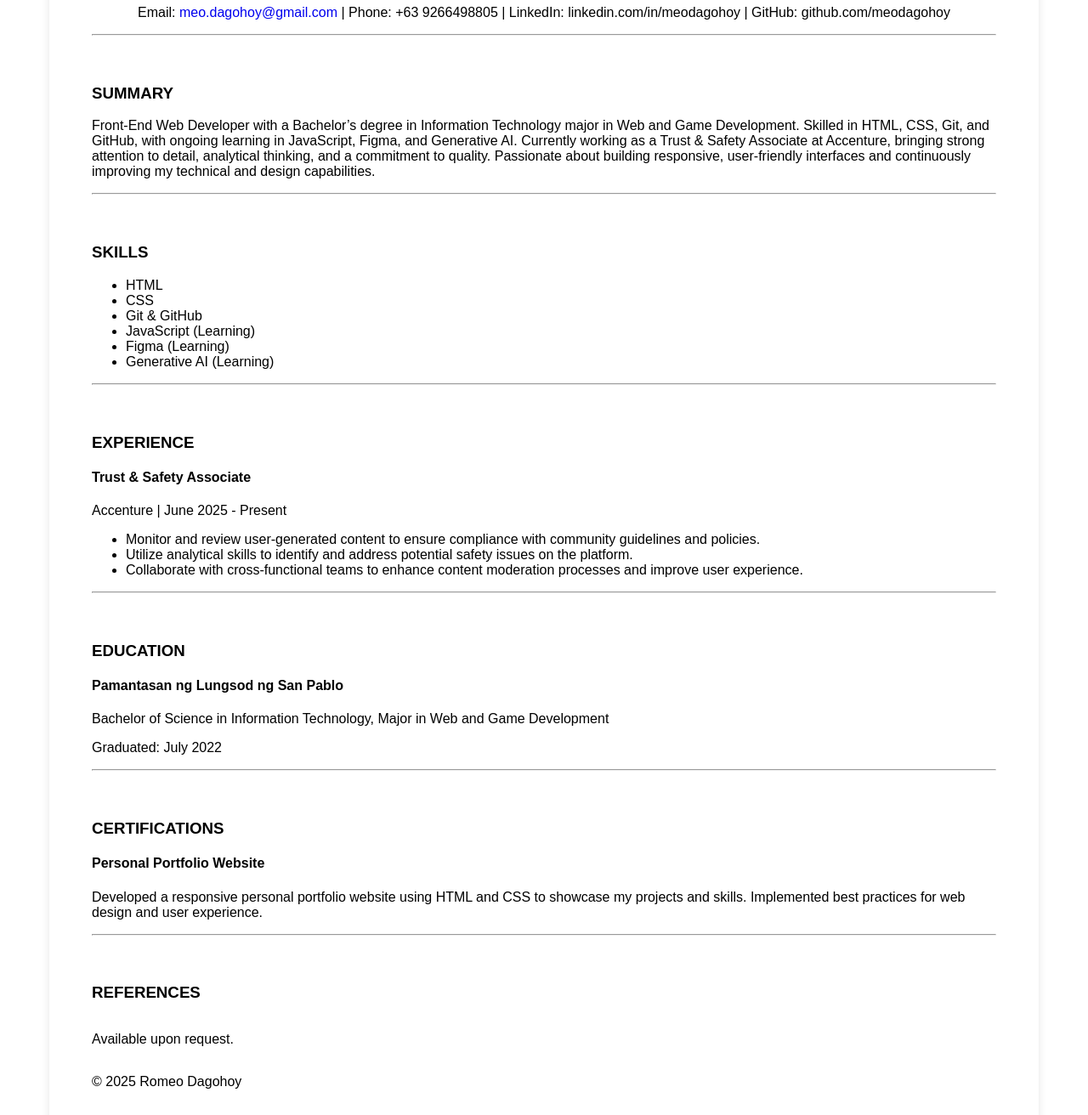
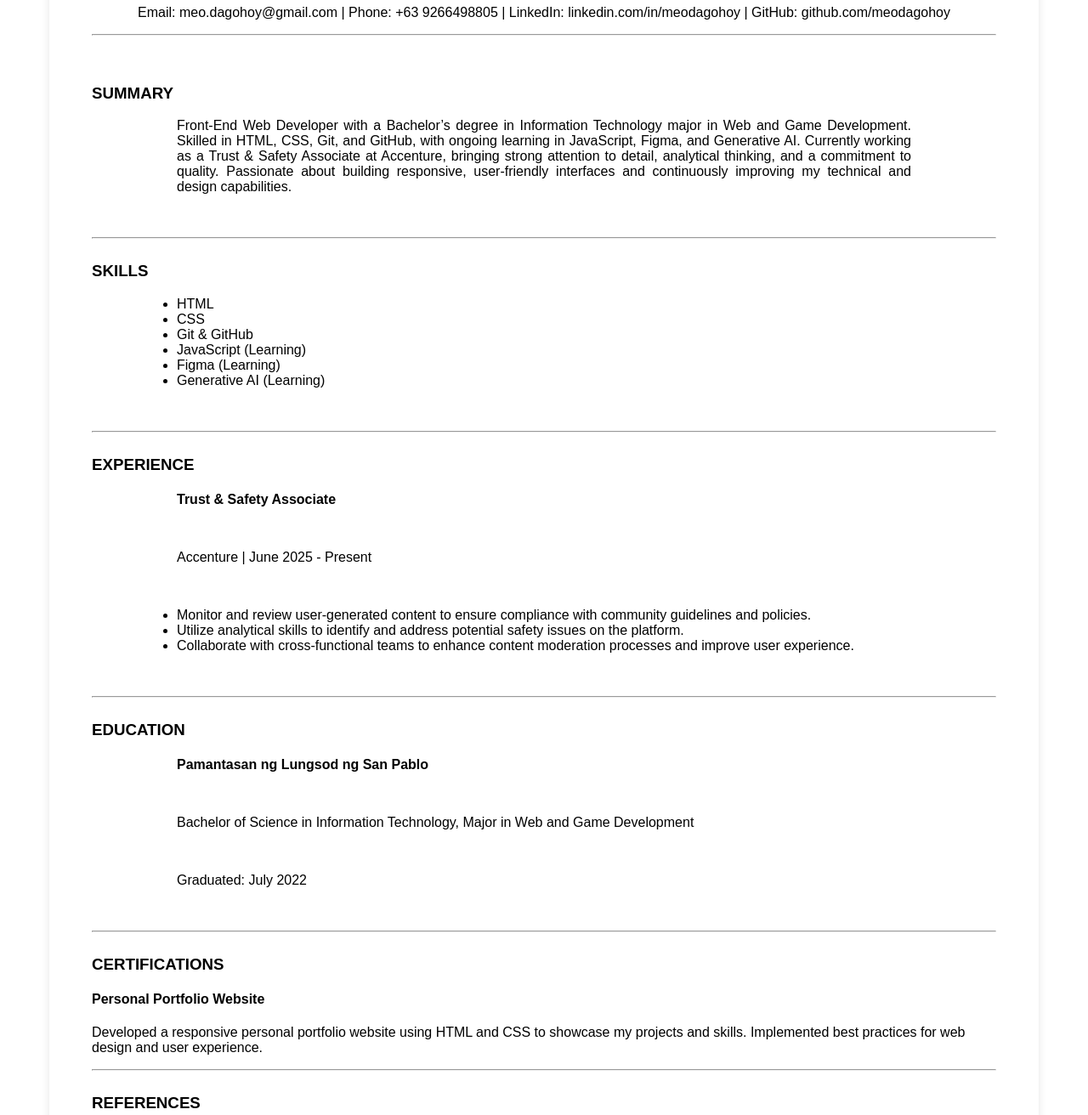
Before and after one commit to meodagohoy/resume, a plain HTML site: page index.html in a window 1280 px wide. Shown: the part 240-1552 px from the top of the page at 85% size. Drawn offline with Linux system fonts and the light colour scheme.

Commit message:
add alignment and links

```diff
--- a/styles.css
+++ b/styles.css
@@ -1,4 +1,5 @@
-.container {
+.container
+{
     display: flex;
     flex-direction: column;
     margin: 50px;
@@ -9,16 +10,40 @@
     background-color: #fff;
 }
 
-.profile {
+.profile
+{
     text-align: center;
     margin-bottom: 30px;
 }
-#name {
+#name
+{
     font-size: 40px;
     font-weight: bold;
     margin-bottom: 10px;
 }
 
-.summary, .skills, .experience, .education, .certification, .references {
-    margin-bottom: 30px;
+a
+{
+    text-decoration: none;
+    color: black;
 }
+
+a:hover
+{
+    color: #0816db;
+}
+
+.summary>p, .summary>h4, .skills>ul, .skills>h4, .experience>p, .experience>ul, .experience>h4, .education>p, .education>h4, .certifications>p, .certifications>h4, .projects>p, .projects>h4
+{
+    padding: 0px 100px ;
+    text-align: justify;
+    margin-bottom: 50px;
+}
+
+footer
+{
+    text-align: center;
+    font-size: 0.9rem;
+    color: #777;
+    margin-top: 20px;
+}
```
